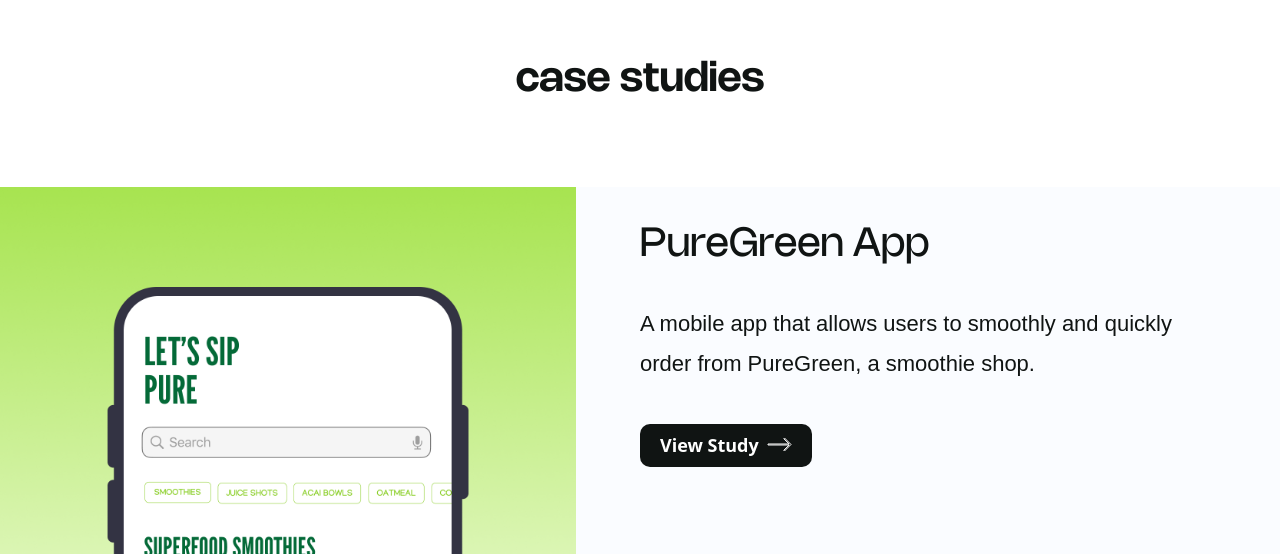
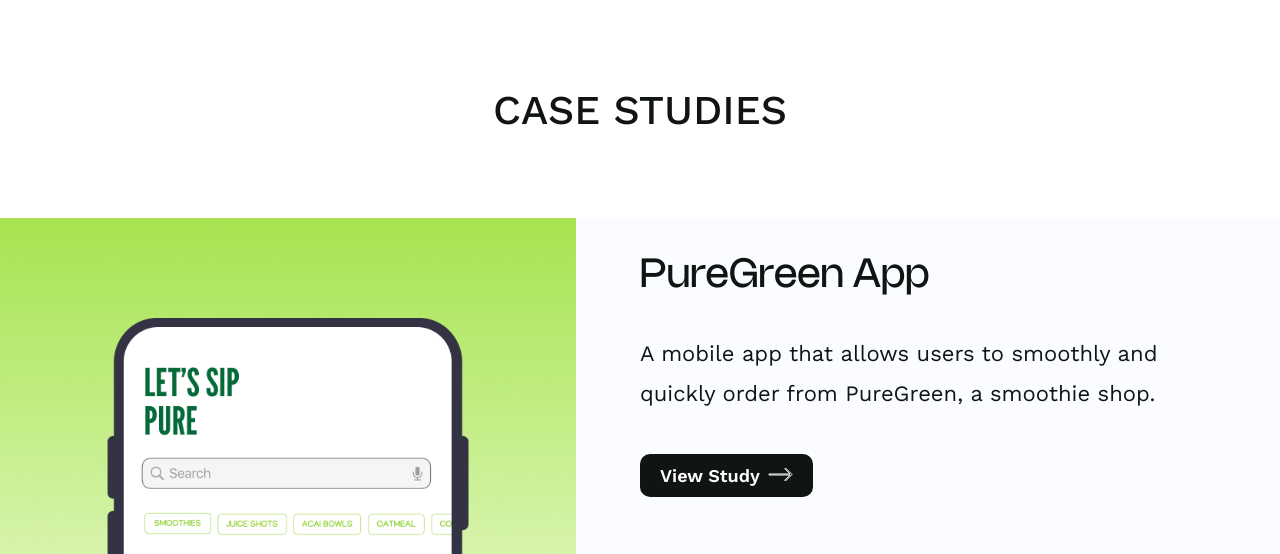
Before and after one commit to nc6041/NatChengPortfolio, a React (Vite) app: page / in a window 1280 px wide. Shown: the part 1015-1569 px from the top of the page. Built offline with nearby package versions, Linux system fonts and the light colour scheme.

Commit message:
Work Sans

```diff
--- a/src/components/CaseStudies.jsx
+++ b/src/components/CaseStudies.jsx
@@ -2,8 +2,8 @@
 
 const CaseStudies = () => (
   <section id="studies" className={`${styles.flexCenter} flex-row flex-wrap sm:mb-20 mb-6`}>
-    <h4 className="font-nohemi font-semibold xs:text-[40.89px] text-[30.89px] xs:leading-[53.16px] leading-[43.16px] text-dimBlack mt-0">
-      {"case studies"}
+    <h4 className="font-work-sans font-medium uppercase xs:text-[40.89px] text-[30.89px] xs:leading-[53.16px] leading-[43.16px] text-dimBlack mt-0">
+      Case Studies
     </h4>
   </section>
 );
--- a/src/components/Designs.jsx
+++ b/src/components/Designs.jsx
@@ -16,7 +16,7 @@
             {designs.map((design, index) => (
             <li
                 key={design.title}
-                className={`hover:scale-105 font-avenir font-bold text-[16px] mx-3`}
+                className={`hover:scale-105 font-bold text-[16px] mx-3`}
             >
                 <img src={design.img} alt={design.title} className="w-[100%] h-[100%] relative mb-2 mt-6" />
                 {design.title}<br></br>
@@ -35,7 +35,7 @@
             {posters.map((poster, index) => (
             <li
                 key={poster.title}
-                className={`hover:scale-105 font-avenir font-bold text-[16px] mx-2`}
+                className={`hover:scale-105 font-bold text-[16px] mx-2`}
             >
                 <img src={poster.img} alt={poster.title} className="w-[100%] h-[100%] relative mb-2 mt-6" />
                 {poster.title}<br></br>
--- a/src/components/Navbar.jsx
+++ b/src/components/Navbar.jsx
@@ -6,6 +6,7 @@
 
 const Navbar = () => {
   const [active, setActive] = useState("");
+  // Whether the title link is being hovered over
   const [title, setTitle] = useState(false);
   const [toggle, setToggle] = useState(false);
 
--- a/src/index.css
+++ b/src/index.css
@@ -8,12 +8,16 @@
   --shadow: rgba(66, 71, 91, 0.1);
 }
 
+/* Outermost DIV where all React is rendered */
+#root {
+  /* This sets the default font for all elements because below we have * { font-family: inherit; }
+  */
+  @apply font-work-sans;
+}
+
 * {
   scroll-behavior: smooth;
-}
-
-.App-Section{
-  font-family: NohemiRegular;
+  font-family: inherit;
 }
 
 .text-gradient {
@@ -222,3 +226,15 @@
     font-display: block;
     font-style: normal;
   }
+
+@font-face {
+    font-family: 'Work Sans';
+    src: url('./components/fonts/WorkSans-Italic-VariableFont_wght.ttf') format('truetype');
+    font-style: italic;
+    font-weight: 100 900;
+}
+@font-face {
+    font-family: 'Work Sans';
+    src: url('./components/fonts/WorkSans-VariableFont_wght.ttf') format('truetype');
+    font-weight: 100 900;
+}
--- a/src/style.js
+++ b/src/style.js
@@ -1,15 +1,24 @@
 const styles = {
   boxWidth: "xl:max-w-[1280px] w-full",
 
-  heading1: "font-nohemi font-semibold xs:text-[45px] text-[50px] text-dimBlack xs:leading-[76.8px] leading-[66.8px] w-full",
-  heading3: "font-nohemi font-mediumn xs:text-[40px] text-[30px] text-dimBlack xs:leading-[76.8px] leading-[66.8px] w-full",
-  heading2: "font-nohemi font-semibold xs:text-[36px] text-[36px] text-dimBlack xs:leading-[76.8px] leading-[66.8px] w-full",
-  paragraph: "font-avenir font-normal text-dimBlack ss:text-[22px] text-[14px] leading-[40px]",
-  paragraphSkills: "font-avenir font-normal text-dimBlack ss:text-[20px] text-[18px] leading-[60px]",
-  paragraphCenterMedium: "font-avenir font-medium text-dimBlack text-center ss:text-[24px] text-[14px] leading-[30.8px]",
-  paragraphCenterMediumHero: "font-avenir font-normal text-dimBlack text-center ss:text-[17px] text-[14px] leading-[30.8px]",
-  paragraphCenter: "font-avenir font-normal text-dimBlack text-center ss:text-[16px] text-[14px] leading-[30.8px]",
-  subtext: "font-avenir font-normal text-dimGrey ss:text-[16px] text-[16px] mt-2",
+  heading1:
+    "font-nohemi font-semibold xs:text-[45px] text-[50px] text-dimBlack xs:leading-[76.8px] leading-[66.8px] w-full",
+  heading3:
+    "font-nohemi font-mediumn xs:text-[40px] text-[30px] text-dimBlack xs:leading-[76.8px] leading-[66.8px] w-full",
+  heading2:
+    "font-nohemi font-semibold xs:text-[36px] text-[36px] text-dimBlack xs:leading-[76.8px] leading-[66.8px] w-full",
+  paragraph:
+    "font-work-sans font-normal text-dimBlack ss:text-[22px] text-[14px] leading-[40px]",
+  paragraphSkills:
+    "font-work-sans font-normal text-dimBlack ss:text-[20px] text-[18px] leading-[60px]",
+  paragraphCenterMedium:
+    "font-work-sans font-medium text-dimBlack text-center ss:text-[24px] text-[14px] leading-[30.8px]",
+  paragraphCenterMediumHero:
+    "font-work-sans font-normal text-dimBlack text-center ss:text-[17px] text-[14px] leading-[30.8px]",
+  paragraphCenter:
+    "font-work-sans font-normal text-dimBlack text-center ss:text-[16px] text-[14px] leading-[30.8px]",
+  subtext:
+    "font-work-sans font-normal text-dimGrey ss:text-[16px] text-[16px] mt-2",
 
   flexCenter: "flex justify-center items-center",
   flexStart: "flex justify-center items-start",
@@ -19,7 +28,6 @@
   paddingX: "sm:px-16 px-6",
   paddingY: "sm:py-16 py-6",
   padding: "sm:px-16 px-6 sm:py-12 py-4",
-
 
   marginX: "sm:mx-16 mx-6",
   marginY: "sm:my-16 my-6",
--- a/tailwind.config.cjs
+++ b/tailwind.config.cjs
@@ -11,16 +11,16 @@
         dimGrey: "#898B8A",
         dimHover: "#D9D9D9",
         dimCard: "#FAFCFF",
-
       },
       fontFamily: {
         nohemi: ["Nohemi", "sans-serif"],
         avenir: ["Avenir", "sans-serif"],
+        "work-sans": ["Work Sans", "sans-serif"],
       },
       rotate: {
-        '130': '130deg',
-        '40': '40deg',
-        '220': '220deg',
+        130: "130deg",
+        40: "40deg",
+        220: "220deg",
       },
     },
     screens: {
@@ -32,7 +32,7 @@
       xl: "1700px",
     },
     variants: {
-      fill: ['hover', 'focus'], // this line does the trick
+      fill: ["hover", "focus"], // this line does the trick
     },
   },
   plugins: [],
```
Also changed, not shown: src/components/fonts/WorkSans-Italic-VariableFont_wght.ttf (added), src/components/fonts/WorkSans-VariableFont_wght.ttf (added).
